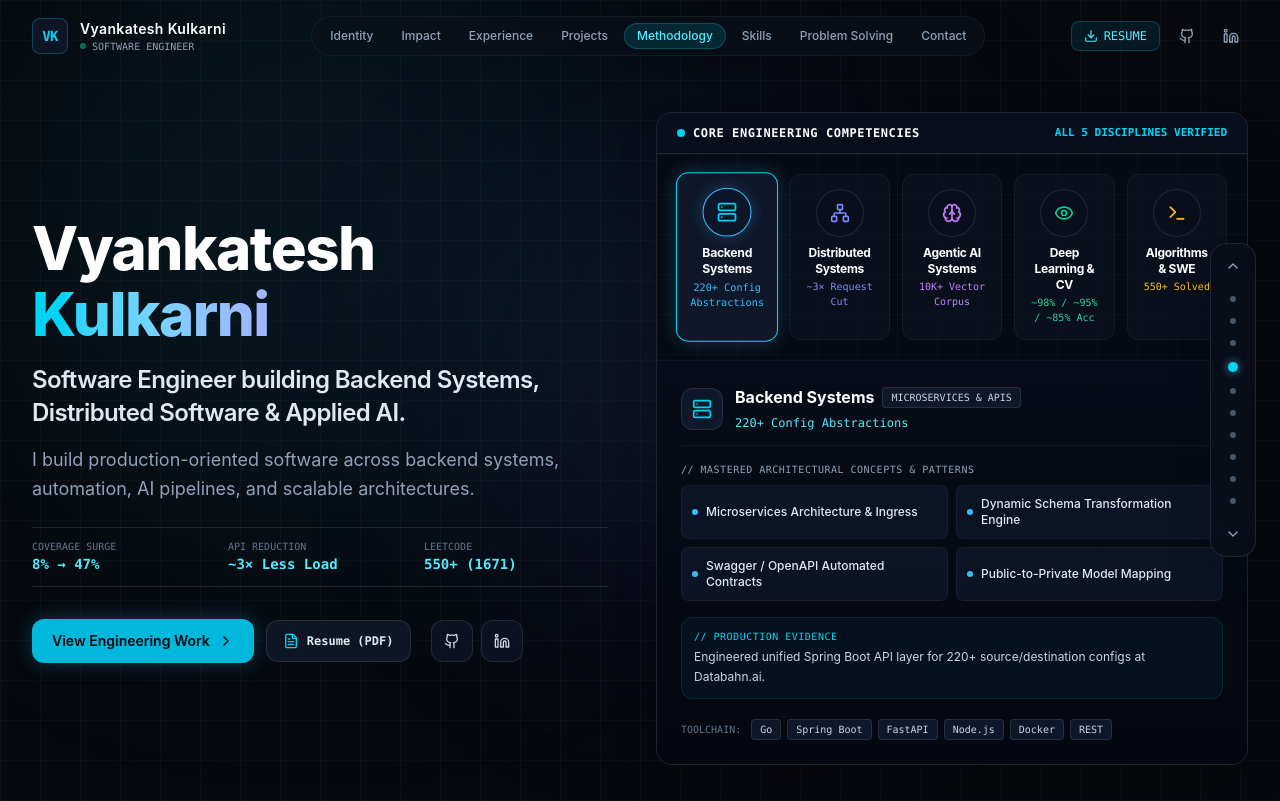
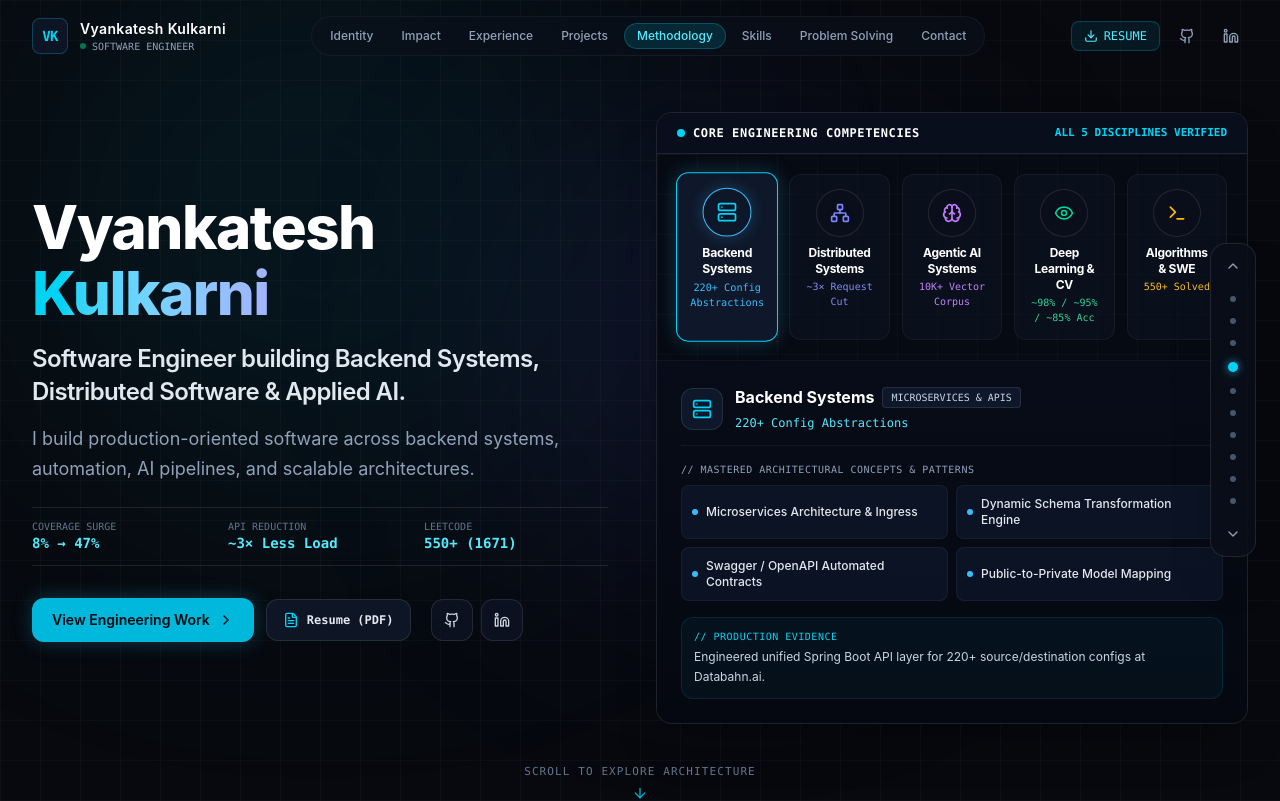
Before and after one commit to VyankateshKulkarni06/portfolio, a React (Vite) app: page / in a window 1280 px wide. Shown: the top 801 px of the page. Built offline with nearby package versions, Linux system fonts and the light colour scheme.

Commit message:
fix: remove toolchain badges from distributed system canvas

```diff
--- a/src/components/3d/DistributedSystemCanvas.tsx
+++ b/src/components/3d/DistributedSystemCanvas.tsx
@@ -245,20 +245,7 @@ export const DistributedSystemCanvas: React.FC = () => {
           </p>
         </div>
 
-        {/* Technology Badges */}
-        <div className="flex flex-wrap items-center gap-1.5 pt-1">
-          <span className="text-[10px] font-mono text-slate-500 uppercase mr-1">
-            TOOLCHAIN:
-          </span>
-          {activeDomain.techStack.map((tech) => (
-            <span
-              key={tech}
-              className="px-2 py-0.5 rounded text-[10px] font-mono bg-slate-900 border border-white/10 text-slate-300"
-            >
-              {tech}
-            </span>
-          ))}
-        </div>
+
       </div>
     </div>
   );
```
